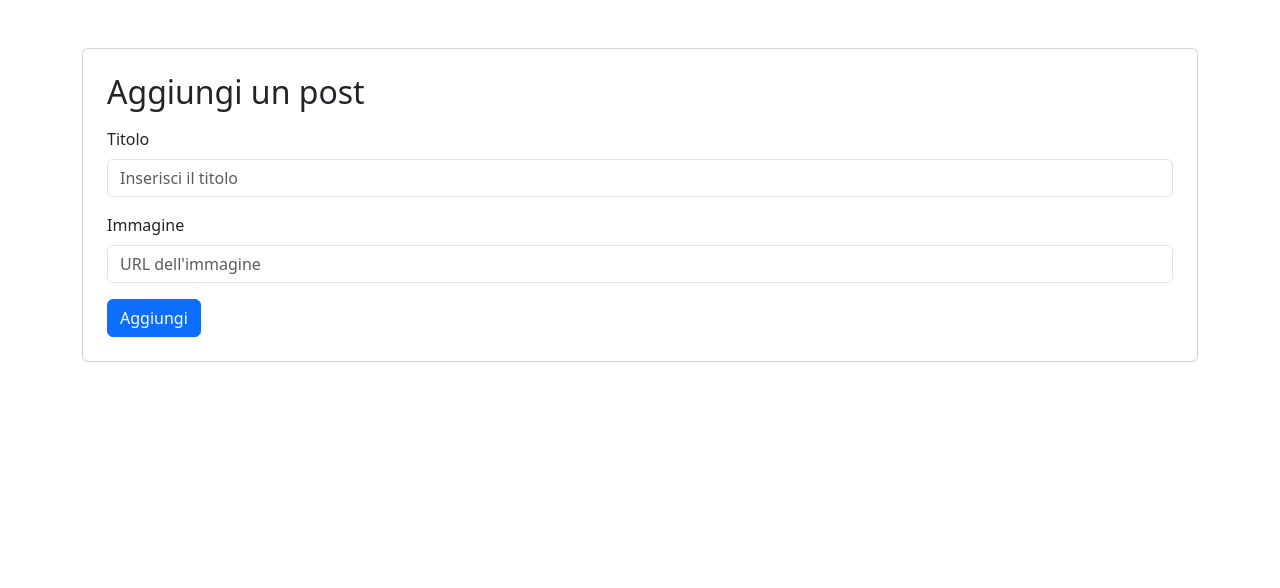
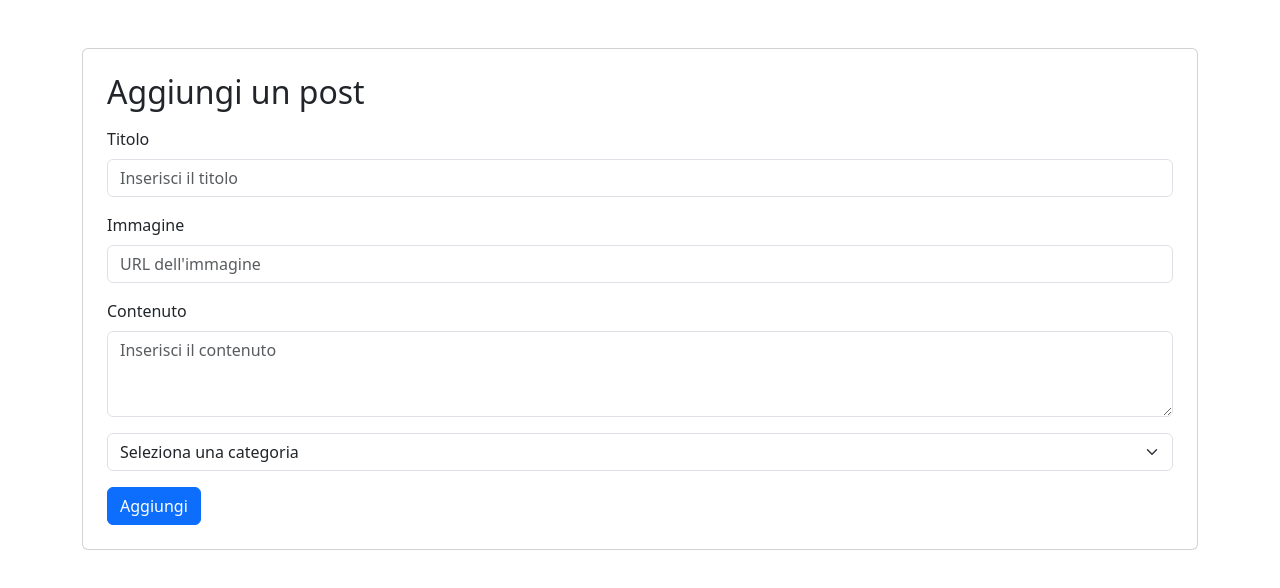
Before and after one commit to carlosvillaar/react-form-multifield, a React (Vite) app: page / in a window 1280 px wide. Shown: the top 588 px of the page. Built offline with nearby package versions, Linux system fonts and the light colour scheme.

Commit message:
feat: add content and category imputs

```diff
--- a/components/Main.jsx
+++ b/components/Main.jsx
@@ -54,6 +54,30 @@ const Main = () => {
                 onChange={handleField}
               />
             </div>
+            <div className="mb-3">
+              <label htmlFor="content" className="form-label">Contenuto</label>
+              <textarea
+                className="form-control"
+                rows="3"
+                placeholder="Inserisci il contenuto"
+                name="content"
+                value={formData.content}
+                onChange={handleField}
+              ></textarea>
+            </div>
+            <div className="mb-3">
+            <select
+              name="category"
+              className="form-select"
+              onChange={handleField}
+              defaultValue=""
+            >
+              <option>Seleziona una categoria</option>
+              {categories.map((category, index) => (
+              <option key={index} value={index}>{category}</option>
+              ))}
+            </select>
+          </div>
               <button type="submit" className="btn btn-primary" >Aggiungi</button>
           </form>
         </div>
```
